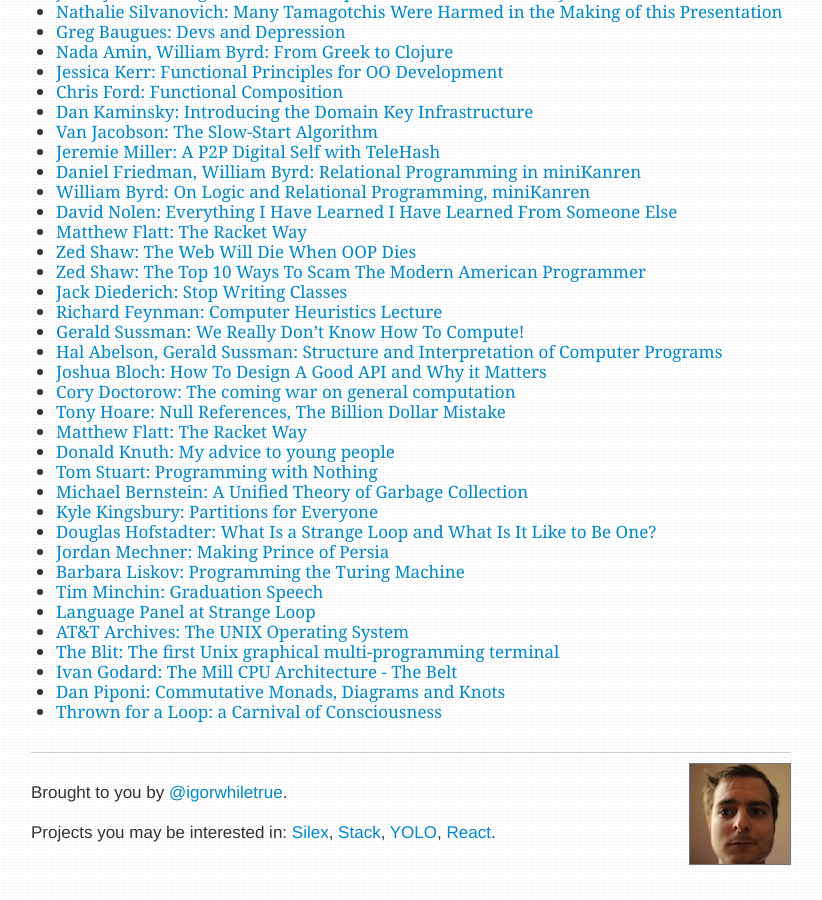
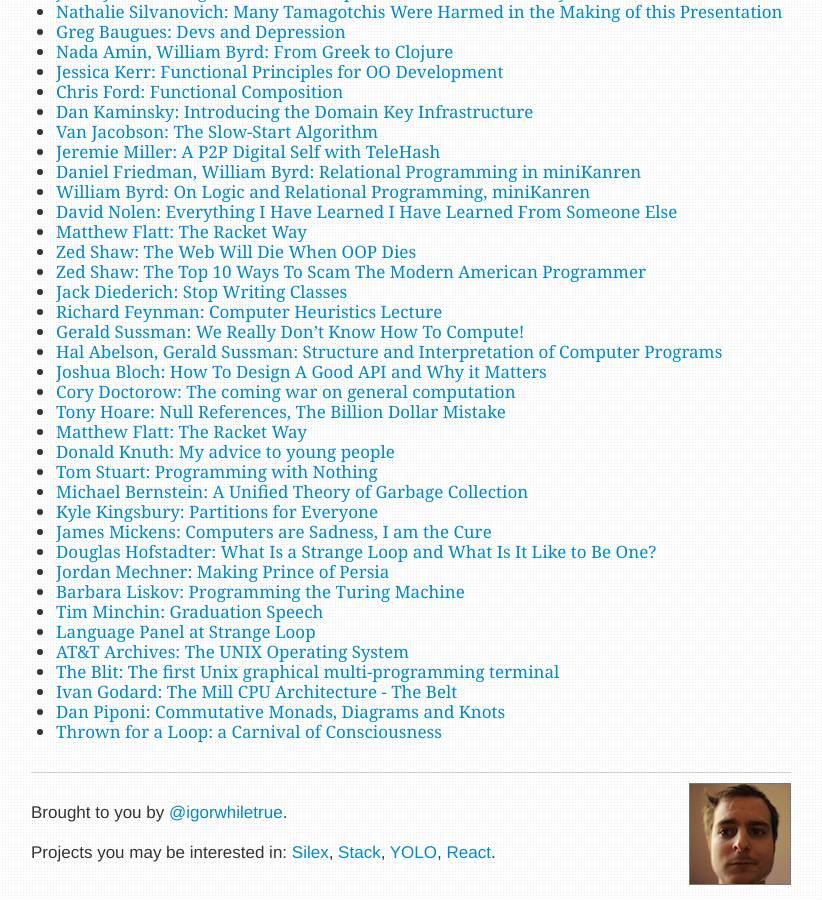
Before and after one commit to igorw/weblog, a Jekyll site: the page built from videoshelf.md, in a window 1280 px wide and 900 px high, scrolled down 983 px. Shown: the whole window, without its empty margins (229-1051 px from the left). Built offline with Jekyll 4.4.1, drawn with Linux system fonts in a browser that asks for light colours; Markdown is read by kramdown in place of the engine named in the settings.

Commit message:
James Mickens. Big fan.

```diff
--- a/videoshelf.md
+++ b/videoshelf.md
@@ -79,6 +79,7 @@
 * [Tom Stuart: Programming with Nothing](http://rubymanor.org/3/videos/programming_with_nothing/)
 * [Michael Bernstein: A Uniﬁed Theory of Garbage Collection](https://www.youtube.com/watch?v=XtUtfARSIv8)
 * [Kyle Kingsbury: Partitions for Everyone](http://www.infoq.com/presentations/partitioning-comparison)
+* [James Mickens: Computers are Sadness, I am the Cure](https://vimeo.com/95066828)
 * [Douglas Hofstadter: What Is a Strange Loop and What Is It Like to Be One?](http://www.infoq.com/presentations/strange-loop-keynote)
 * [Jordan Mechner: Making Prince of Persia](https://vimeo.com/53918011)
 * [Barbara Liskov: Programming the Turing Machine](https://www.youtube.com/watch?v=ibRar7sWulM)
```
